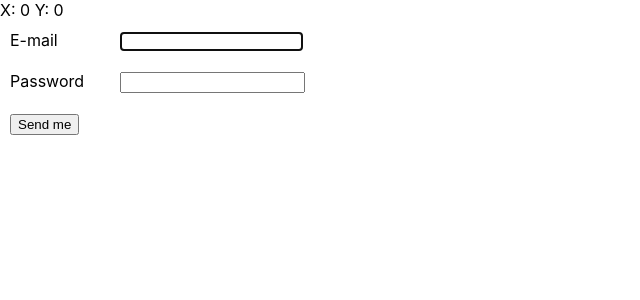
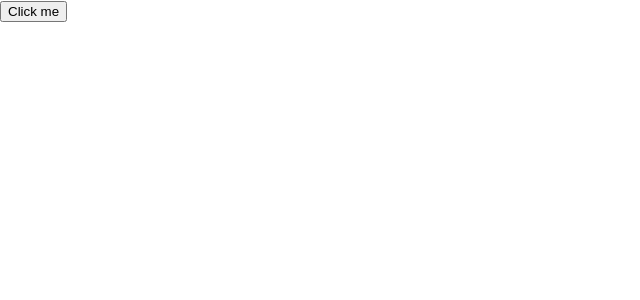
Before and after one commit to patrykomiotek/eoapp, a React (Create React App) app: page / in a window 1280 px wide. Shown: the top 300 px of the page, without its empty margins (0-640 px from the left). Built offline with nearby package versions, Linux system fonts and the light colour scheme.

Commit message:
forward ref

```diff
--- a/src/App.tsx
+++ b/src/App.tsx
@@ -1,9 +1,11 @@
 import './App.css';
+import { useRef } from 'react';
 import { Main, Text } from './components/Text';
 import { Generator } from './components/Generator';
 import { LoginForm } from './components/LoginForm';
 import { Counter } from './components/Counter';
 import { useViewPort } from './hooks/useViewPort';
+import { MagicButton } from './components/MagicButton';
 
 const style = {
   color: 'red',
@@ -13,12 +15,25 @@ const style = {
 // const App = () => {
 function App() {
   const size = useViewPort();
+  const buttonRef = useRef<HTMLButtonElement>(null);
+
+  const handleButtonMouseEnter = () => {
+    if (buttonRef.current) {
+      buttonRef.current.style.border = '1px solid red';
+    }
+  }
+
   return (
     <div className="App">
 
+      <MagicButton
+        ref={buttonRef}
+        handleMouseEnter={handleButtonMouseEnter}>
+        Click me
+      </MagicButton>
       {/* <Counter /> */}
-      X: {size.x} Y: {size.y}
-      <LoginForm />
+      {/* X: {size.x} Y: {size.y} */}
+      {/* <LoginForm /> */}
       {/* <Generator /> */}
 
       {/* <Main>
--- /dev/null
+++ b/src/components/MagicButton.tsx
@@ -0,0 +1,20 @@
+import { forwardRef } from 'react';
+import type {  MouseEventHandler, ForwardedRef } from 'react';
+
+type Props = {
+  children: string;
+  handleMouseEnter: MouseEventHandler<HTMLButtonElement>
+}
+
+export const MagicButton = forwardRef(
+  ({ children, handleMouseEnter }: Props,
+  ref: ForwardedRef<HTMLButtonElement>) => {
+  return (
+    <button
+      ref={ref}
+      onMouseEnter={handleMouseEnter}
+    >
+      {children}
+    </button>
+  );
+});
```
